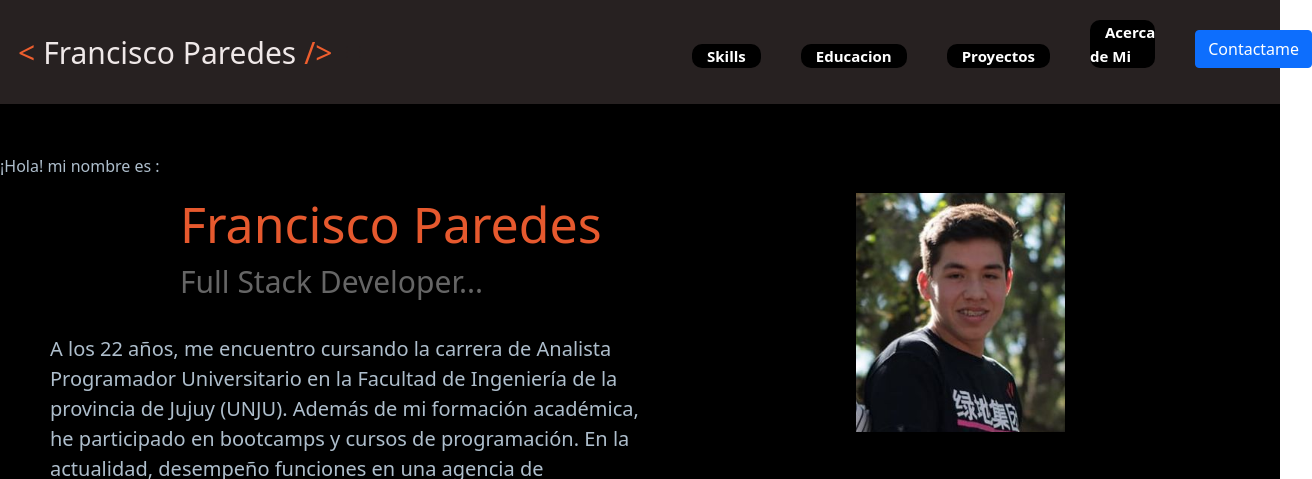
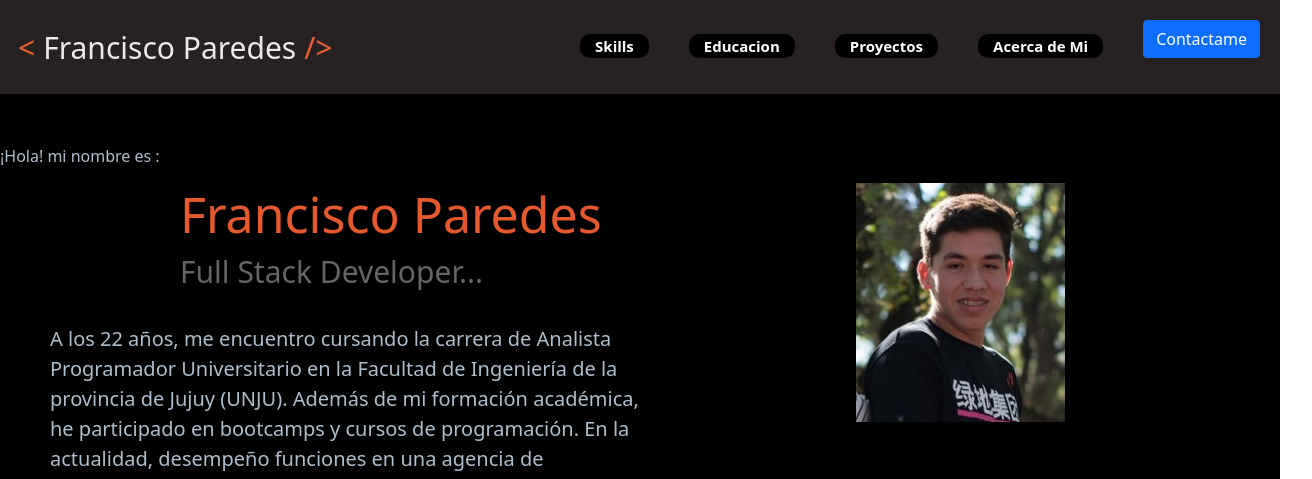
Before and after one commit to franpa13/PortfolioFran, a website: page public/views/index.html in a window 1280 px wide. Shown: the top 479 px of the page, 1312 px wide, since content can reach past the window. Drawn offline with nearby package versions, Linux system fonts and the light colour scheme.

Commit message:
portfolio

```diff
--- a/public/css/style.css
+++ b/public/css/style.css
@@ -15,11 +15,11 @@
 
  }
  .nav__grande{
-    width: 50%;
+    width: 70%;
  }
  .nav__grande ul{
     display: flex;
-    justify-content: space-around;
+    justify-content: end;
     width: 100%;
     align-items: end;
 
@@ -31,6 +31,7 @@
     font-weight: bold;
     background-color: black;
     border-radius: 10px;
+    width: auto;
 
 
 }
```
